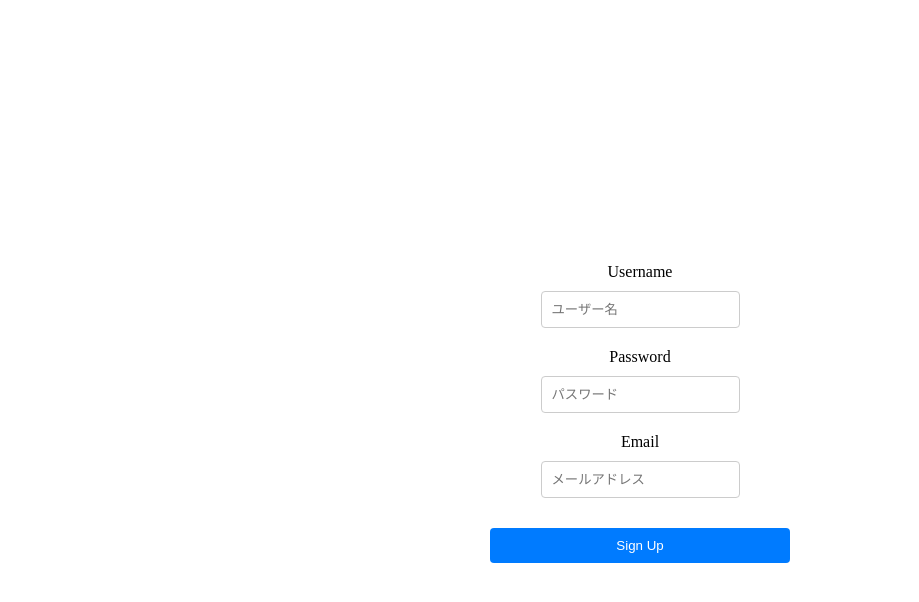
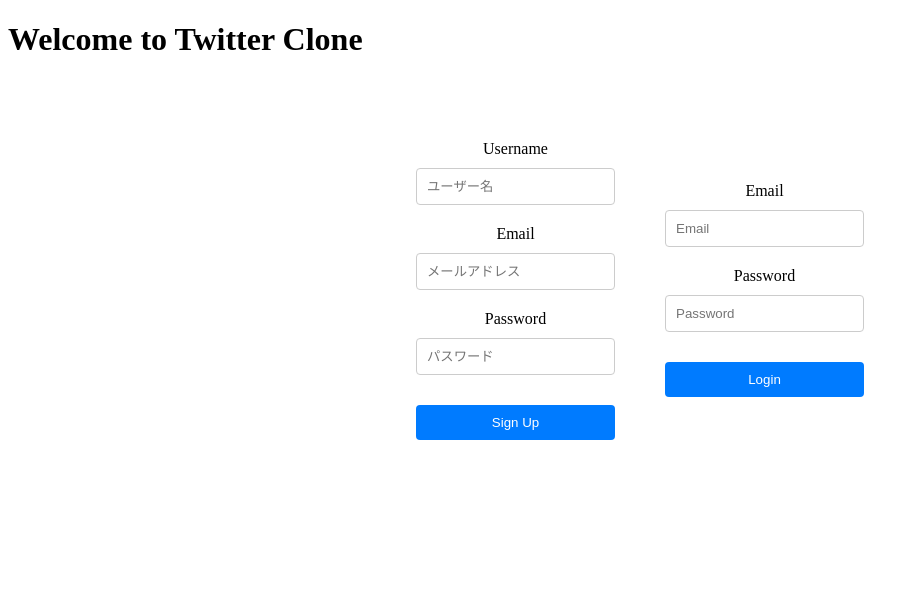
Before and after one commit to Syota622/twitter_react_frontend, a React (Create React App) app: page / in a window 1280 px wide. Shown: the top 602 px of the page, without its empty margins (0-919 px from the left). Built offline with nearby package versions, Linux system fonts and the light colour scheme.

Commit message:
ログインの実装完了

```diff
--- a/src/App.jsx
+++ b/src/App.jsx
@@ -1,14 +1,40 @@
 // App.jsx
-import React from "react";
-import SignupForm from "./components/molecules/SignupForm"; // SignupForm コンポーネントをインポート
+import React, { useState } from "react";
+import SignupForm from "./components/molecules/SignupForm";
+import LoginForm from "./components/molecules/LoginForm";
+import TweetsList from "./components/pages/TweetsList";
+import styled from "styled-components";
+
+const AuthContainer = styled.div`
+  display: flex;
+  justify-content: center; // 中央寄せ
+  align-items: center; // 項目を縦方向の中央に配置
+  gap: 50px; // 項目間の隙間をなくす
+  padding: 50px; // コンテナの内側の余白
+`;
 
 function App() {
+  // ログイン状態を管理するためのstate
+  const [isLoggedIn, setIsLoggedIn] = useState(false);
+
+  // ログイン成功時の処理
+  const handleLoginSuccess = () => {
+    setIsLoggedIn(true);
+  };
+
   return (
-    <div className="App">
-      <header className="App-header">
-        <SignupForm /> {/* サインアップフォームを表示 */}
-      </header>
-    </div>
+    <>
+      <h1>Welcome to Twitter Clone</h1>
+      {/* ログイン前とログイン後 */}
+      {!isLoggedIn ? (
+        <AuthContainer>
+          <SignupForm />
+          <LoginForm onLoginSuccess={handleLoginSuccess} />
+        </AuthContainer>
+      ) : (
+        <TweetsList />
+      )}
+    </>
   );
 }
 
--- /dev/null
+++ b/src/components/molecules/LoginForm.jsx
@@ -0,0 +1,90 @@
+// src/components/molecules/LoginForm.jsx
+import React, { useState } from "react";
+import InputField from "../atoms/InputField";
+import Button from "../atoms/Button";
+import styled from "styled-components";
+import axios from "../../utils/axios"; // カスタムインスタンスをインポート
+
+const Form = styled.form`
+  max-width: 300px;
+  display: flex;
+  flex-direction: column;
+  align-items: center;
+`;
+
+const Label = styled.label`
+  margin-top: 10px;
+`;
+
+// LoginFormコンポーネントを作成
+const LoginForm = ({ onLoginSuccess }) => {
+  const [formData, setFormData] = useState({
+    email: "",
+    password: "",
+  });
+
+  // フォームの入力値が変更されたときに呼び出される関数
+  const handleChange = (e) => {
+    const { name, value } = e.target;
+    setFormData({ ...formData, [name]: value });
+  };
+
+  // フォームが送信されたときに呼び出される関数
+  const handleSubmit = async (e) => {
+    e.preventDefault(); // フォームのデフォルトの送信処理をキャンセル
+    try {
+      const response = await axios.post(
+        "http://localhost:8080/login",
+        formData
+      );
+      if (response && response.data) {
+        // レスポンスとそのdataプロパティの存在を確認
+        localStorage.setItem("token", response.data.token); // セキュリティトークンをlocalStorageに保存
+        onLoginSuccess(); // ログイン成功時の親コンポーネントのコールバック関数を呼び出す
+      } else {
+        // レスポンスが正しくない場合のエラーハンドリング
+        console.error("レスポンスが無効です。");
+      }
+    } catch (error) {
+      // ネットワークエラーやレスポンスエラーの処理
+      console.error(
+        "ログインエラー:",
+        error.response ? error.response.data : error.message
+      );
+    }
+  };
+
+  return (
+    <Form onSubmit={handleSubmit}>
+      <Label htmlFor="email">Email</Label>
+      <InputField
+        type="email"
+        name="email"
+        value={formData.email}
+        onChange={handleChange}
+        placeholder="Email"
+      />
+      <Label htmlFor="password">Password</Label>
+      <InputField
+        type="password"
+        name="password"
+        value={formData.password}
+        onChange={handleChange}
+        placeholder="Password"
+      />
+      <Button type="submit">Login</Button> {/* ここでログインボタンを表示 */}
+    </Form>
+  );
+};
+
+export default LoginForm;
+
+// console.log(response.data);
+// {
+//   "message":"ログインに成功しました",
+//   "request_data":{
+//     "email":"mokomoko@gmail.com","password":"Passw0rd"
+//   }
+// }{
+//   "token":"3730bc44-3cc4-405c-8ea6-b847e7436641"
+// }
--- a/src/components/molecules/SignupForm.jsx
+++ b/src/components/molecules/SignupForm.jsx
@@ -7,12 +7,9 @@ import axios from "../../utils/axios"; // カスタムインスタンスをイ
 
 const Form = styled.form`
   max-width: 300px;
-  margin: auto;
   display: flex;
   flex-direction: column;
   align-items: center;
-  justify-content: center;
-  height: 100vh;
 `;
 
 const Label = styled.label`
@@ -58,6 +55,15 @@ const SignupForm = () => {
         placeholder="ユーザー名"
       />
 
+      <Label htmlFor="email">Email</Label>
+      <InputField
+        type="email"
+        name="email"
+        value={formData.email}
+        onChange={handleChange}
+        placeholder="メールアドレス"
+      />
+
       <Label htmlFor="password">Password</Label>
       <InputField
         type="password"
@@ -67,15 +73,6 @@ const SignupForm = () => {
         placeholder="パスワード"
       />
 
-      <Label htmlFor="email">Email</Label>
-      <InputField
-        type="email"
-        name="email"
-        value={formData.email}
-        onChange={handleChange}
-        placeholder="メールアドレス"
-      />
-
       <Button type="submit">Sign Up</Button>
     </Form>
   );
--- /dev/null
+++ b/src/components/pages/TweetsList.jsx
@@ -0,0 +1,33 @@
+import React from "react";
+import styled from "styled-components";
+
+// 仮のツイートデータ
+const dummyTweets = [
+  { id: 1, user: "user1", message: "これは最初のツイートです" },
+  { id: 2, user: "user2", message: "これは別のツイートです" },
+  { id: 3, user: "user3", message: "ツイートは面白いですね！" },
+];
+
+const TweetContainer = styled.div`
+  padding: 10px;
+  border-bottom: 1px solid #e1e8ed;
+  &:last-child {
+    border-bottom: none;
+  }
+`;
+
+const TweetsList = () => {
+  return (
+    <div>
+      <h2>ツイート一覧</h2>
+      {dummyTweets.map((tweet) => (
+        <TweetContainer key={tweet.id}>
+          <strong>{tweet.user}</strong>
+          <p>{tweet.message}</p>
+        </TweetContainer>
+      ))}
+    </div>
+  );
+};
+
+export default TweetsList;
```
